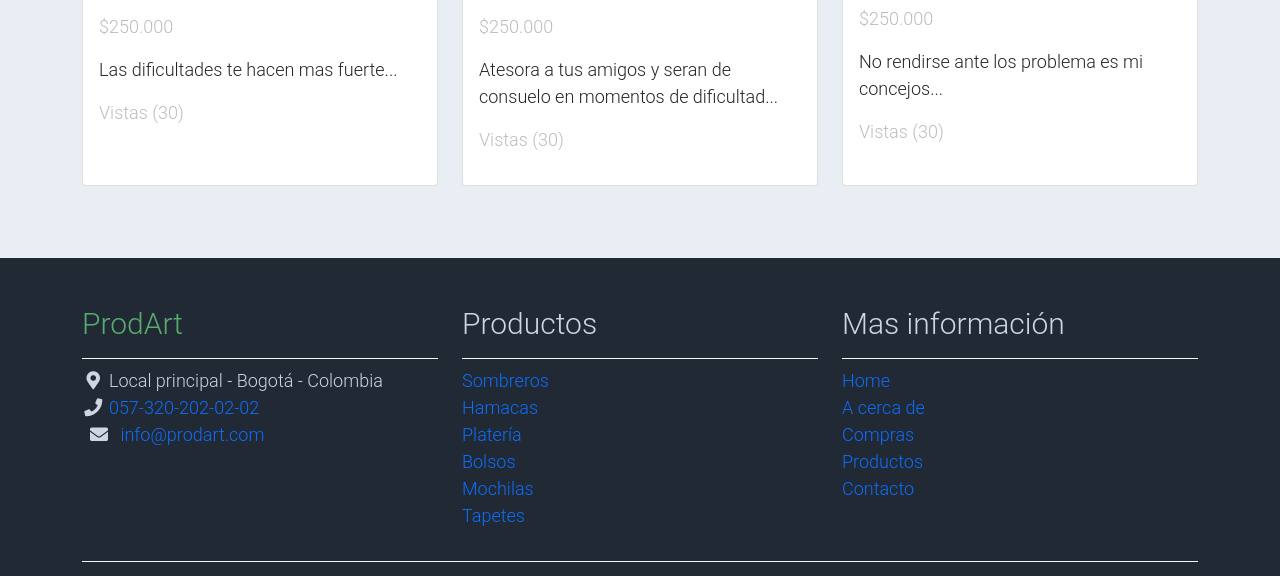
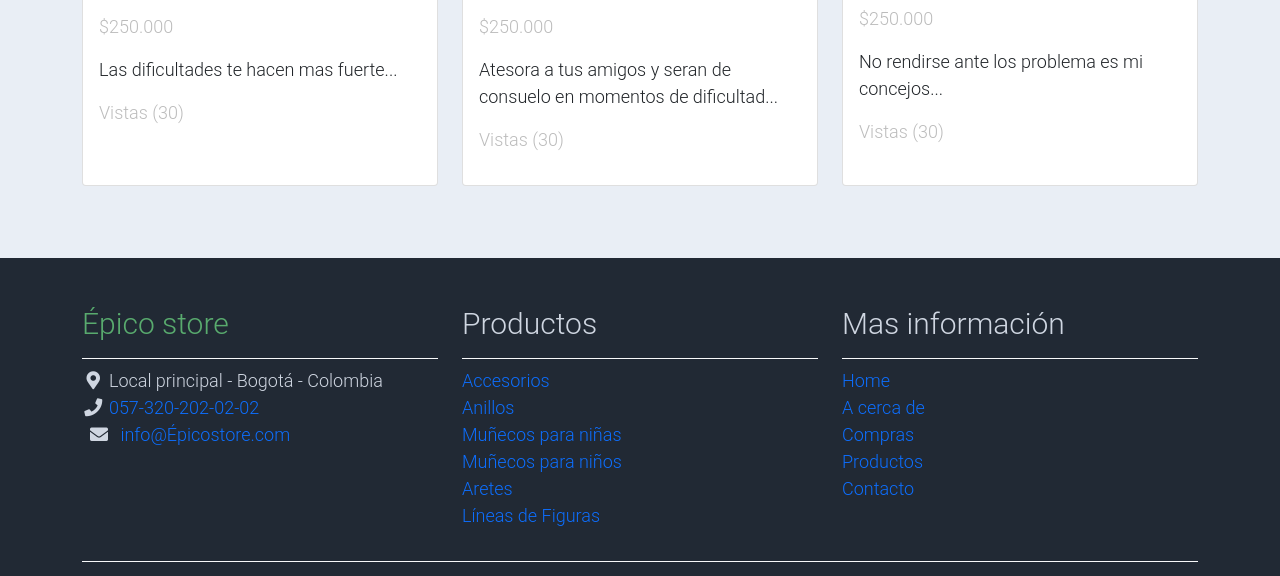
Before and after one commit to ErisGC/TrbGrupo4, a plain HTML site: page index.html in a window 1280 px wide. Shown: the part 1792-2368 px from the top of the page. Drawn offline with Linux system fonts and the light colour scheme.

Commit message:
footer actualizado

```diff
--- a/index.html
+++ b/index.html
@@ -296,7 +296,7 @@
         <div class="container" >
             <div class="row">
                 <div class="col-md-4 pt-5">
-                    <h2 class="h2 text-success border-bottom pb-3 border-light log">ProdArt</h2>
+                    <h2 class="h2 text-success border-bottom pb-3 border-light log">Épico store</h2>
                     <ul class="list-unstyled text-light footer-link-list">
                         <li>
                             <i class="fas fa-map-marker-alt fa-fw"></i>
@@ -309,19 +309,19 @@
                         </li>
                         <li>
                             <i class="fa fa-envelope mx-2"></i>
-                            <a class="text-decoration-none" href="mailto:info@prodart.com">info@prodart.com</a>
+                            <a class="text-decoration-none" href="mailto:info@prodart.com">info@Épicostore.com</a>
                         </li>
                     </ul>
                 </div>
                 <div class="col-md-4 pt-5">
                     <h2 class="h2 text-light border-bottom pb-3 border-light">Productos</h2>
                     <ul class="list-unstyled text-light footer-link-list">
-                        <li><a class="text-decoration-none" href="compras.html">Sombreros</a></li>
-                        <li><a class="text-decoration-none" href="compras.html">Hamacas</a></li>
-                        <li><a class="text-decoration-none" href="compras.html">Platería</a></li>
-                        <li><a class="text-decoration-none" href="compras.html">Bolsos</a></li>
-                        <li><a class="text-decoration-none" href="compras.html">Mochilas</a></li>
-                        <li><a class="text-decoration-none" href="compras.html">Tapetes</a></li>
+                        <li><a class="text-decoration-none" href="compras.html">Accesorios</a></li>
+                        <li><a class="text-decoration-none" href="compras.html">Anillos</a></li>
+                        <li><a class="text-decoration-none" href="compras.html">Muñecos para niñas</a></li>
+                        <li><a class="text-decoration-none" href="compras.html">Muñecos para niños</a></li>
+                        <li><a class="text-decoration-none" href="compras.html">Aretes</a></li>
+                        <li><a class="text-decoration-none" href="compras.html">Líneas de Figuras</a></li>
                     </ul>
                 </div>
                 <div class="col-md-4 pt-5">
```
